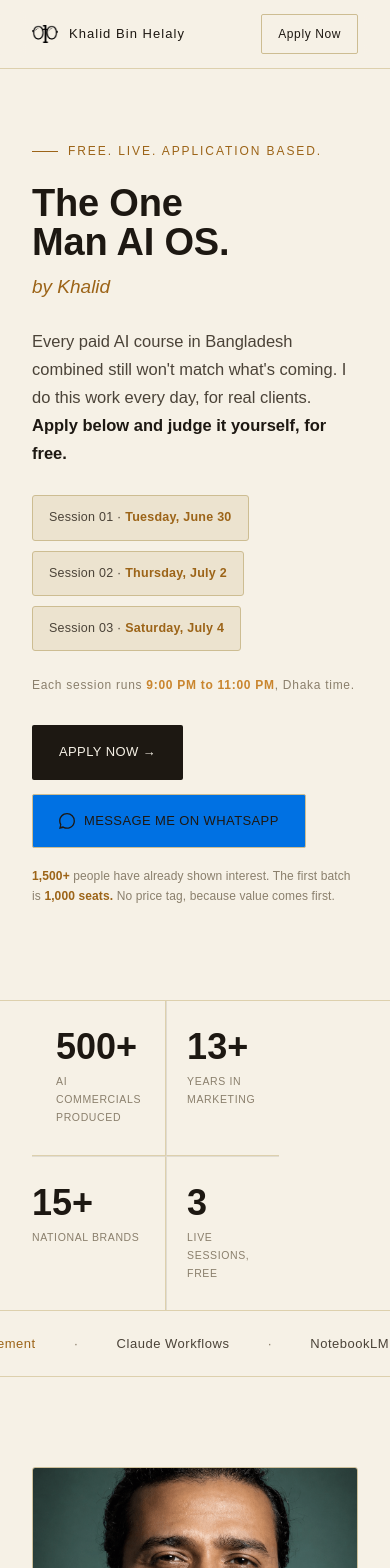
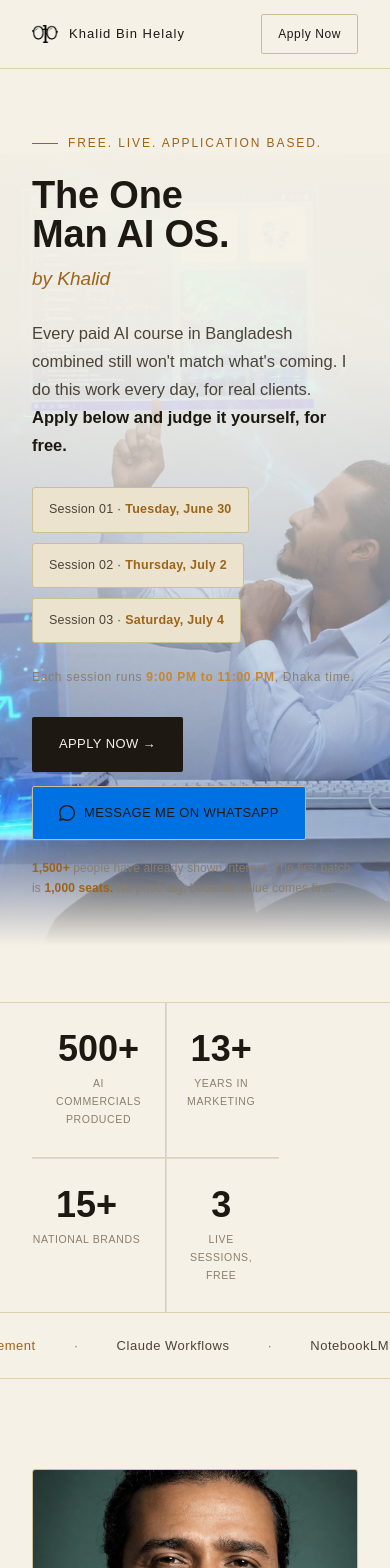
Before and after one commit to khalidibnhelaly-creator/khalid, a Next.js app: page /aimasterclass in a window 390 px wide. Shown: the top 1568 px of the page. Built offline with nearby package versions, Linux system fonts and the light colour scheme; no server answers; a web font is replaced by a local one.

Commit message:
fix: center stats bar, add hero banner image to aimasterclass

```diff
--- a/app/aimasterclass/masterclass.css
+++ b/app/aimasterclass/masterclass.css
@@ -196,7 +196,86 @@
 /* ---------------- HERO ---------------- */
 
 .amc-root .hero {
-  padding: 64px 0 50px;
+  position: relative;
+  padding: 96px 0 120px;
+  min-height: 640px;
+  overflow: hidden;
+  display: flex;
+  align-items: center;
+}
+
+.amc-root .hero-media {
+  position: absolute;
+  inset: 0;
+  z-index: 0;
+}
+
+.amc-root .hero-media-img {
+  object-fit: cover;
+  object-position: 56% 38%;
+}
+
+.amc-root .hero-scrim {
+  position: absolute;
+  inset: 0;
+  background:
+    linear-gradient(
+      100deg,
+      var(--paper) 0%,
+      rgba(246, 241, 230, 0.88) 24%,
+      rgba(246, 241, 230, 0.56) 44%,
+      rgba(246, 241, 230, 0.18) 64%,
+      rgba(246, 241, 230, 0) 82%
+    ),
+    linear-gradient(
+      180deg,
+      rgba(246, 241, 230, 0.3) 0%,
+      rgba(246, 241, 230, 0.02) 20%,
+      rgba(246, 241, 230, 0.04) 68%,
+      rgba(246, 241, 230, 0.55) 100%
+    );
+}
+
+.amc-root .hero-fade {
+  position: absolute;
+  left: 0;
+  right: 0;
+  bottom: 0;
+  height: 200px;
+  background: linear-gradient(180deg, rgba(246, 241, 230, 0) 0%, var(--paper) 90%);
+}
+
+.amc-root .hero-content {
+  position: relative;
+  z-index: 1;
+  width: 100%;
+}
+
+@media (max-width: 760px) {
+  .amc-root .hero {
+    padding: 56px 0 60px;
+    min-height: 0;
+  }
+
+  .amc-root .hero-media-img {
+    object-position: 50% 30%;
+  }
+
+  .amc-root .hero-scrim {
+    background:
+      linear-gradient(
+        180deg,
+        var(--paper) 0%,
+        rgba(246, 241, 230, 0.92) 30%,
+        rgba(246, 241, 230, 0.6) 52%,
+        rgba(246, 241, 230, 0.25) 70%,
+        rgba(246, 241, 230, 0.05) 85%
+      );
+  }
+
+  .amc-root .hero-fade {
+    height: 120px;
+  }
 }
 
 .amc-root .byline {
@@ -335,6 +414,7 @@
 .amc-root .stat {
   padding: 28px 24px;
   border-right: 1px solid var(--line);
+  text-align: center;
 }
 
 .amc-root .stat:last-child {
--- a/app/aimasterclass/page.tsx
+++ b/app/aimasterclass/page.tsx
@@ -166,7 +166,19 @@ export default function AIMasterclass() {
 
       {/* ================= HERO ================= */}
       <header className="hero">
-        <div className="wrap">
+        <div className="hero-media" aria-hidden="true">
+          <Image
+            src="/aimasterclass-hero.jpg"
+            alt=""
+            fill
+            priority
+            sizes="100vw"
+            className="hero-media-img"
+          />
+          <div className="hero-scrim" />
+          <div className="hero-fade" />
+        </div>
+        <div className="wrap hero-content">
           <span className="eyebrow">Free. Live. Application Based.</span>
           <h1>The One Man AI OS.</h1>
           <p className="byline">by Khalid</p>
```
Also changed, not shown: public/aimasterclass-hero.jpg (added).
